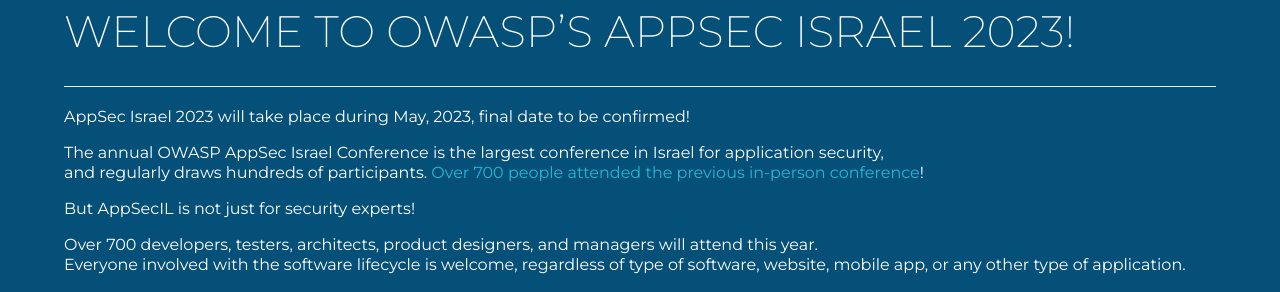
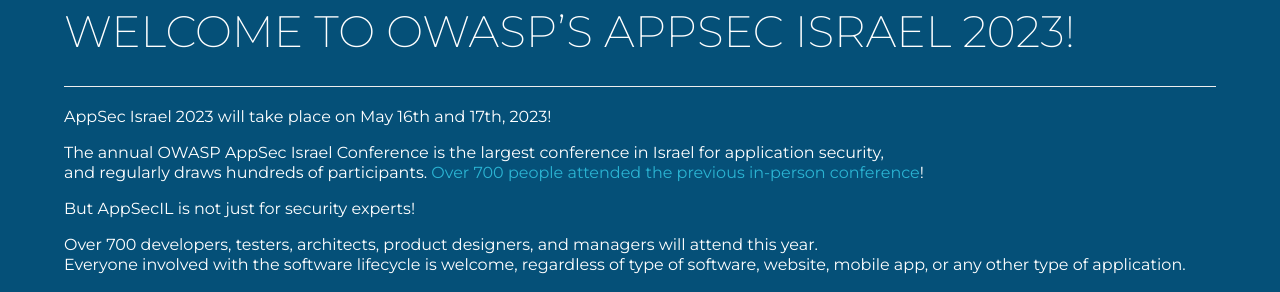
Before and after one commit to OWASP/www-event-appsecil-2023, a Jekyll site: the page built from index.md, in a window 1280 px wide. Shown: the part 234-526 px from the top of the page. Built offline with Jekyll 4.4.1, drawn with Linux system fonts in a browser that asks for light colours; our own code applies the rules of GitHub Pages for plain Markdown files.

Commit message:
Update dates

```diff
--- a/_config.yml
+++ b/_config.yml
@@ -5,8 +5,8 @@ description: OWASP AppSec Israel annual conference - 2023 edition!
 safe: false
 
 # Conference dates
-dates:  May, 2023
+dates:  May 16th and 17th, 2023
 #trainingday: Tuesday, October 27th
 #confday: Wednesday, October 28th
 
-sched: appsecil2020.sched.com
+#sched: appsecil2020.sched.com
--- a/index.md
+++ b/index.md
@@ -8,7 +8,7 @@
 
 <!-- rebuild -->
 
-**{{ site.title }} will take place during {{ site.dates }}, final date to be confirmed!**
+**{{ site.title }} will take place on {{ site.dates }}!**
 
 <!--The agendas and **links for webinars** for the [training day](Training) and the [main track talks](Agenda) have now been published!-->
 
```
